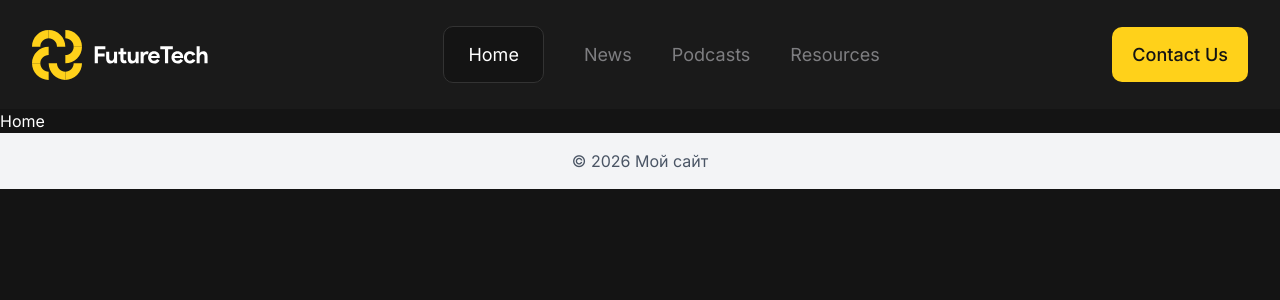
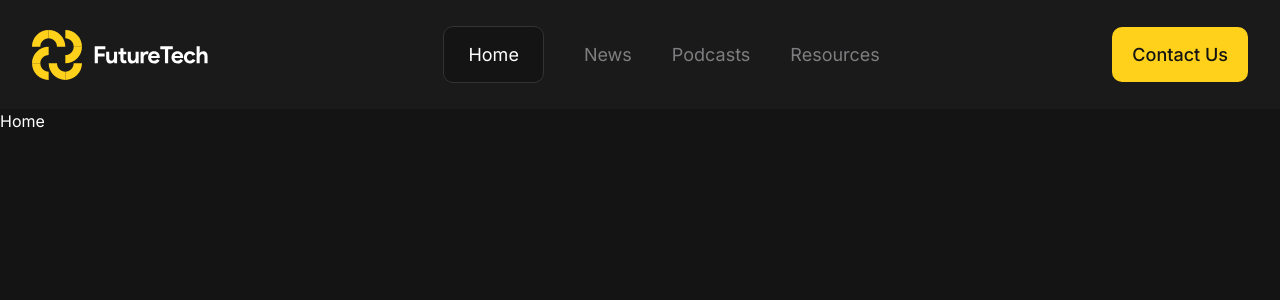
Before and after one commit to Arioteee/future-tech, a React (Vite) app: page / in a window 1280 px wide. Shown: the top 300 px of the page. Built offline with nearby package versions, Linux system fonts and the light colour scheme.

Commit message:
style/delete unusage element

```diff
--- a/src/components/layouts/MainLayout.jsx
+++ b/src/components/layouts/MainLayout.jsx
@@ -8,7 +8,6 @@ export default function MainLayout() {
 			<main>
 				<Outlet />
 			</main>
-			<footer className='bg-gray-100 p-4 text-center text-gray-600'>© 2026 Мой сайт</footer>
 		</>
 	)
 }
```
